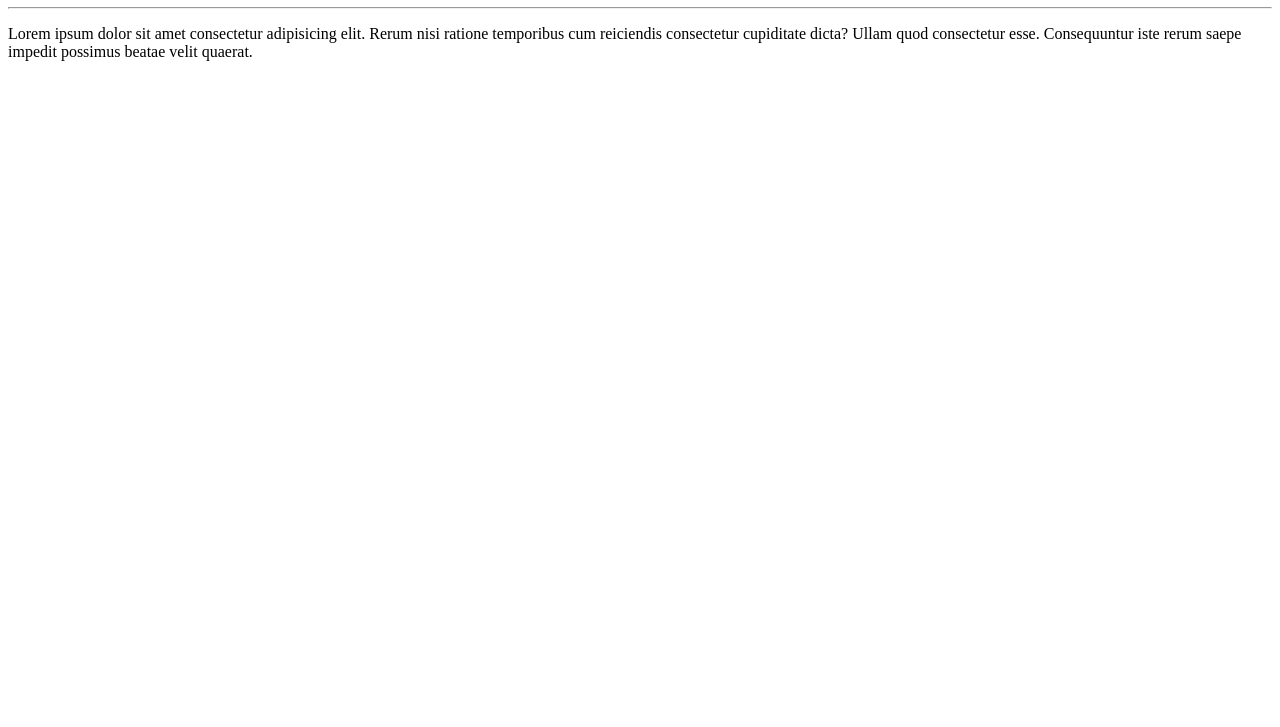
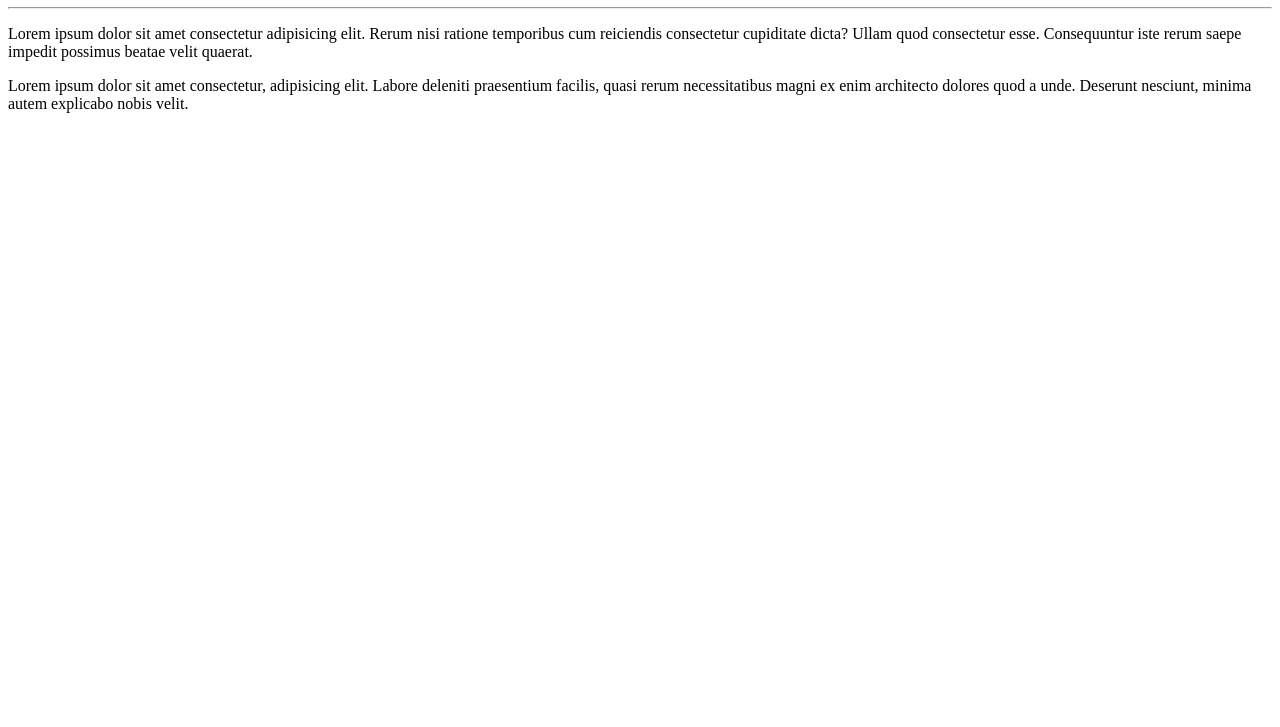
Before and after one commit to LucasMontesGarcia/Repositorio-CursoemVideo, a plain HTML site: page Exemplo/index.html in a window 1280 px wide. Shown: the part 73-800 px from the top of the page. Drawn offline with Linux system fonts and the light colour scheme.

Commit message:
Mais um parágrafo

```diff
--- a/Exemplo/index.html
+++ b/Exemplo/index.html
@@ -9,5 +9,6 @@
     <h1>Olá, mundo!</h1>
     <hr>
     <p>Lorem ipsum dolor sit amet consectetur adipisicing elit. Rerum nisi ratione temporibus cum reiciendis consectetur cupiditate dicta? Ullam quod consectetur esse. Consequuntur iste rerum saepe impedit possimus beatae velit quaerat.</p>
+    <p>Lorem ipsum dolor sit amet consectetur, adipisicing elit. Labore deleniti praesentium facilis, quasi rerum necessitatibus magni ex enim architecto dolores quod a unde. Deserunt nesciunt, minima autem explicabo nobis velit.</p>
 </body>
 </html>
```
